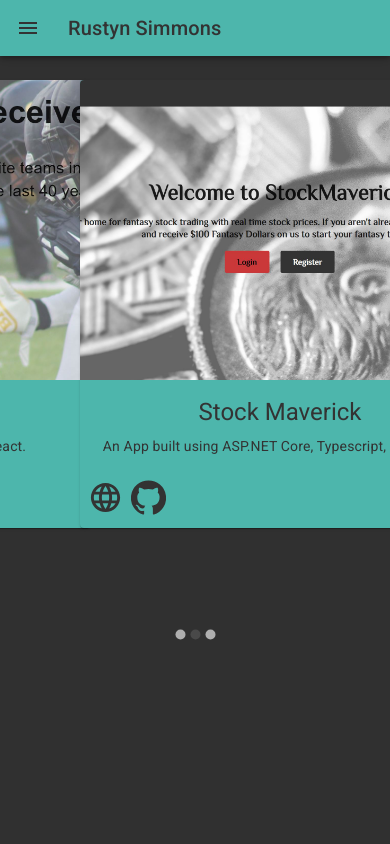
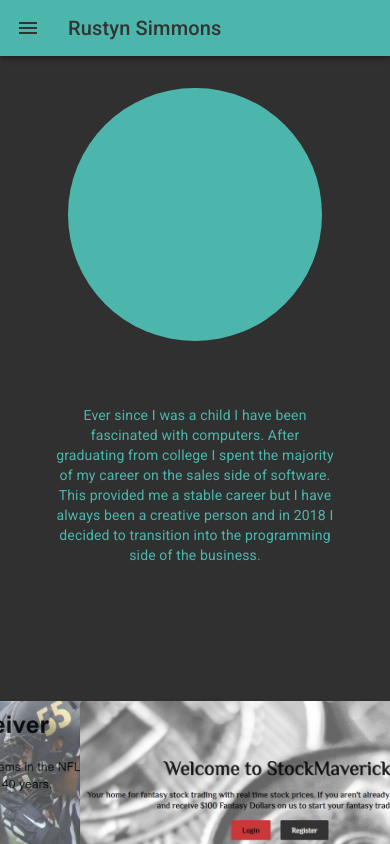
Before and after one commit to Rmckays/my-website, a React (Create React App) app: page / in a window 390 px wide. Shown: the top 844 px of the page. Built offline with nearby package versions, Linux system fonts and the light colour scheme.

Commit message:
Fix responsive styling for card on smaller screens.

```diff
--- a/package.json
+++ b/package.json
@@ -8,6 +8,7 @@
     "@testing-library/jest-dom": "^4.2.4",
     "@testing-library/react": "^9.4.0",
     "@testing-library/user-event": "^7.2.1",
+    "json2mq": "^0.2.0",
     "react": "^16.12.0",
     "react-dom": "^16.12.0",
     "react-material-ui-carousel": "^1.1.1",
--- a/src/App.js
+++ b/src/App.js
@@ -5,6 +5,7 @@ import PortfolioCarousel from "./Components/Carousel";
 import {ThemeProvider} from "@material-ui/styles";
 import {createMuiTheme} from "@material-ui/core/styles";
 import {teal} from "@material-ui/core/colors";
+import Introduction from "./Components/Introduction";
 
 const myTheme = createMuiTheme({
     palette: {
@@ -27,7 +28,9 @@ function App() {
   return (
     <ThemeProvider theme={myTheme}>
         <div className="App">
+
           <Navigation/>
+          <Introduction/>
           <PortfolioCarousel/>
         </div>
     </ThemeProvider>
--- /dev/null
+++ b/src/Components/Introduction.jsx
@@ -0,0 +1,43 @@
+import React from 'react';
+import Box from '@material-ui/core/Box';
+import Grid from '@material-ui/core/Grid';
+import {makeStyles} from "@material-ui/core/styles";
+import Typography from "@material-ui/core/Typography";
+import {teal} from "@material-ui/core/colors";
+
+const useStyles = makeStyles({
+    root: {
+        margin: '5rem auto 0 auto',
+        width: '100vw'
+    },
+    avatar: {
+        backgroundColor: teal[300],
+        height: '30vh',
+        width: '30vh',
+        borderRadius: '50%',
+        margin: 'auto',
+    },
+});
+
+export default function Introduction() {
+    const classes = useStyles();
+
+    return (
+        <Grid container spacing={2} className={classes.root}>
+            <Grid item md={6} sm={12} xs={12}>
+                <Box className={classes.avatar} p={6}>
+                </Box>
+            </Grid>
+            <Grid item md={6} sm={12} xs={12}>
+                <Box p={6}>
+                    <Typography variant="body2" bg="secondary" color="secondary" component="p" fontSize="large">
+                        Ever since I was a child I have been fascinated with computers. After graduating from college
+                        I spent the majority of my career on the sales side of software. This provided me a stable career
+                        but I have always been a creative person and in 2018 I decided to transition into the programming
+                        side of the business.
+                    </Typography>
+                </Box>
+            </Grid>
+        </Grid>
+    )
+}
--- a/src/Components/Navigation.jsx
+++ b/src/Components/Navigation.jsx
@@ -167,11 +167,11 @@ const Navigation = () => {
             </div>
             <Divider />
             {page}
-            <List color="primary">
+            <List>
                 {['Skills', 'Portfolio', 'About', 'Resume'].map((text, index) => (
                     <ListItem button page={text} key={text} onClick={navigateToPage}>
-                        <ListItemIcon color="primary">{getIcon(index)}</ListItemIcon>
-                        <ListItemText color="primary" primary={text}/>
+                        <ListItemIcon>{getIcon(index)}</ListItemIcon>
+                        <ListItemText color="primary" primary={<Typography color="primary">{text}</Typography>}/>
                     </ListItem>
                 ))}
             </List>
--- a/src/Components/PortfolioCard.jsx
+++ b/src/Components/PortfolioCard.jsx
@@ -6,30 +6,47 @@ import CardActions from '@material-ui/core/CardActions';
 import CardContent from '@material-ui/core/CardContent';
 import CardMedia from '@material-ui/core/CardMedia';
 import LanguageIcon from '@material-ui/icons/Language';
+import json2mq from 'json2mq';
 import Typography from '@material-ui/core/Typography';
 import GitHubIcon from '@material-ui/icons/GitHub';
+import {useMediaQuery} from "@material-ui/core";
 
 
 const useStyles = makeStyles({
     root: {
-        maxWidth: 400,
+        minWidth: 200,
+        minHeight: 150,
+        maxHeight: 375,
+        maxWidth: 500,
         margin: '5rem',
         display: 'inline-block'
     },
     media: {
-        height: 300,
+        minWidth: 200,
+        minHeight: 150,
+        maxHeight: 375,
+        maxWidth: 500,
+    },
+    largeScreen: {
         width: 400,
-    },
+        height: 225,
+    }
 });
 
 export default function MediaCard(props) {
     const classes = useStyles();
 
+    const matches = useMediaQuery(
+        json2mq({
+            maxWidth: 375,
+        }),
+    );
+
     return (
         <Card className={classes.root}>
             <CardActionArea href={props.github}>
                 <CardMedia
-                    className={classes.media}
+                    className={!matches? classes.largeScreen : classes.media}
                     image={props.img}
                     title="Contemplative Reptile"
                 />
```
Also changed, not shown: public/img/StockMav.jpg, 1 other file (tests, documents, lock files or other folders).
